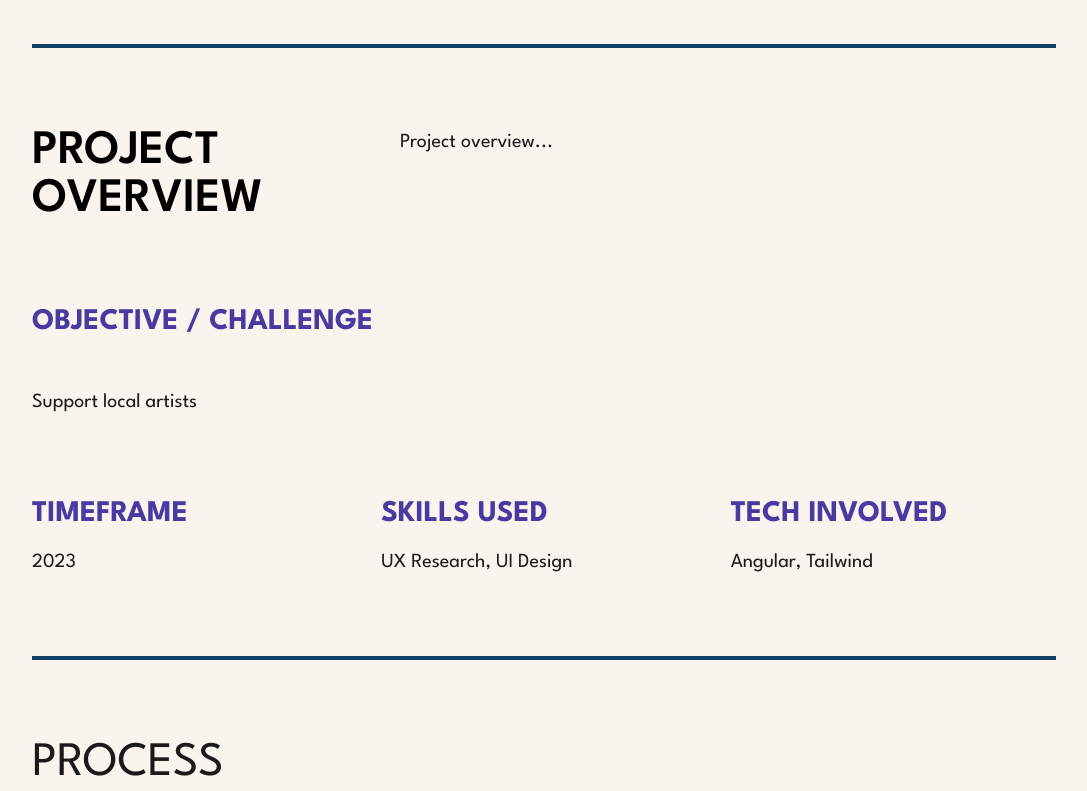
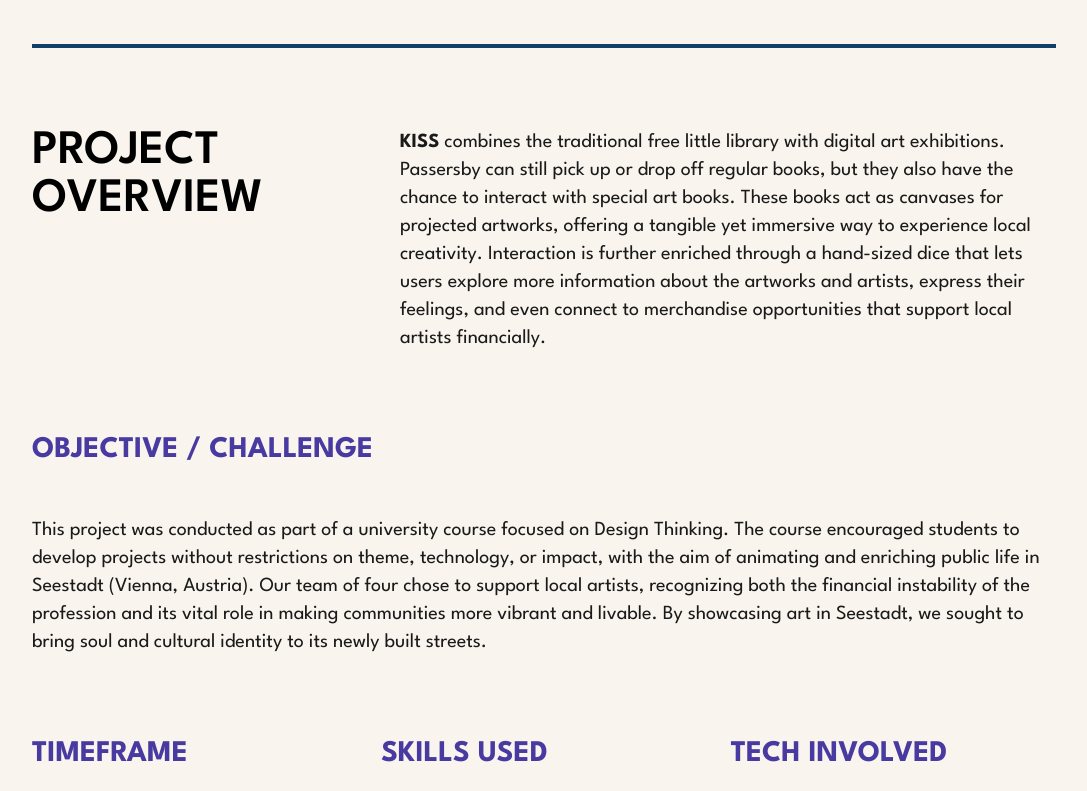
Before and after one commit to Tthide/Personal-Portfolio, an Angular app: page /project/0 in a window 1280 px wide. Shown: the part 780-1571 px from the top of the page, without its empty margins (96-1183 px from the left). Built offline with nearby package versions, Linux system fonts and the light colour scheme; a web font is replaced by a local one.

Commit message:
feat: supports html in json projects data

```diff
--- a/public/data/projects.json
+++ b/public/data/projects.json
@@ -15,11 +15,11 @@
                     "picture_url": ""
                 },
                 "project_overview": {
-                    "desc": "Project overview...",
-                    "objective": "Support local artists",
-                    "timeframe": "2023",
-                    "skills": "UX Research, UI Design",
-                    "tech": "Angular, Tailwind"
+                    "desc": "<strong>KISS</strong> combines the traditional free little library with digital art exhibitions. Passersby can still pick up or drop off regular books, but they also have the chance to interact with special art books. These books act as canvases for projected artworks, offering a tangible yet immersive way to experience local creativity. Interaction is further enriched through a hand-sized dice that lets users explore more information about the artworks and artists, express their feelings, and even connect to merchandise opportunities that support local artists financially.",
+                    "objective": "This project was conducted as part of a university course focused on Design Thinking. The course encouraged students to develop projects without restrictions on theme, technology, or impact, with the aim of animating and enriching public life in Seestadt (Vienna, Austria). Our team of four chose to support local artists, recognizing both the financial instability of the profession and its vital role in making communities more vibrant and livable. By showcasing art in Seestadt, we sought to bring soul and cultural identity to its newly built streets.",
+                    "timeframe": "8 months (2 academic semesters)",
+                    "skills": "Design Thinking, User Research, Wireframing, Prototyping, Product Business Identity, Various Design Methods",
+                    "tech": "Laser cutting machines for prototyping, painting and material finishing, SVG vector graphics, Canva for visual communication materials, graphic production for flyers and posters."
                 },
                 "process": {
                     "steps": [
--- a/public/data/template/project_template.json
+++ b/public/data/template/project_template.json
@@ -1,12 +1,10 @@
 {
-    "project": {
     "id": 1000,
     "content": {
         "info_card": {
             "title": "",
             "subtitle": "",
-                "long_desc": "",
-                "short_desc": "",
+            "desc": "",
             "key_words": [],
             "picture_url": ""
         },
@@ -43,4 +41,3 @@
         ]
     }
 }
-}
--- a/src/app/project-item/project-item.html
+++ b/src/app/project-item/project-item.html
@@ -2,8 +2,8 @@
 {<div class="flex flex-col gap-20">
     <!-- Hero -->
     <div class="flex flex-col items-center gap-14 text-center min-h-hero">
-        <h1 class="text-smooth_dark text-3xl md:text-5xl lg:text-8xl font-spartan">
-            {{ project.content.info_card.title }}
+        <h1 class="text-smooth_dark text-5xl lg:text-8xl font-spartan"
+            [innerHTML]="project.content.info_card.title">
         </h1>
         <div class="grow w-full bg-accent_blue flex items-center justify-center">
             @if (project.content.info_card.picture_url) {
@@ -29,16 +29,16 @@
         <h2 class="lg:w-80 text-dark font-semibold text-3xl md:text-4xl lg:text-5xl font-spartan">
             PROJECT OVERVIEW
         </h2>
-        <p class="flex-1 text-smooth_dark text-base sm:text-lg md:text-xl font-spartan">
-            {{ project.content.project_overview.desc }}
+        <p class="flex-1 text-smooth_dark text-base sm:text-lg md:text-xl font-spartan"
+           [innerHTML]="project.content.project_overview.desc">
         </p>
     </section>
 
     <!-- Objective -->
     <section class="flex flex-col gap-6 md:gap-12">
         <h3 class="text-accent_purple text-2xl md:text-3xl font-bold font-spartan">OBJECTIVE / CHALLENGE</h3>
-        <p class="text-smooth_dark text-base sm:text-lg md:text-xl font-spartan">
-            {{ project.content.project_overview.objective }}
+        <p class="text-smooth_dark text-base sm:text-lg md:text-xl font-spartan"
+           [innerHTML]="project.content.project_overview.objective">
         </p>
     </section>
 
@@ -46,20 +46,20 @@
     <section class="flex flex-col md:flex-row justify-between w-full gap-6">
         <div class="flex-1 flex flex-col gap-4">
             <h3 class="text-accent_purple text-2xl md:text-3xl font-bold font-spartan">TIMEFRAME</h3>
-            <p class="text-smooth_dark text-base sm:text-lg md:text-xl font-spartan">
-                {{ project.content.project_overview.timeframe }}
+            <p class="text-smooth_dark text-base sm:text-lg md:text-xl font-spartan"
+               [innerHTML]="project.content.project_overview.timeframe">
             </p>
         </div>
         <div class="flex-1 flex flex-col gap-4">
             <h3 class="text-accent_purple text-2xl md:text-3xl font-bold font-spartan">SKILLS USED</h3>
-            <p class="text-smooth_dark text-base sm:text-lg md:text-xl font-spartan">
-                {{ project.content.project_overview.skills }}
+            <p class="text-smooth_dark text-base sm:text-lg md:text-xl font-spartan"
+               [innerHTML]="project.content.project_overview.skills">
             </p>
         </div>
         <div class="flex-1 flex flex-col gap-4">
             <h3 class="text-accent_purple text-2xl md:text-3xl font-bold font-spartan">TECH INVOLVED</h3>
-            <p class="text-smooth_dark text-base sm:text-lg md:text-xl font-spartan">
-                {{ project.content.project_overview.tech }}
+            <p class="text-smooth_dark text-base sm:text-lg md:text-xl font-spartan"
+               [innerHTML]="project.content.project_overview.tech">
             </p>
         </div>
     </section>
@@ -75,8 +75,8 @@
             <h3 class="text-accent_purple text-2xl md:text-3xl font-bold font-spartan">
                 Process Step {{ idx + 1 }}
             </h3>
-            <p class="text-smooth_dark text-base sm:text-lg md:text-xl font-spartan">
-                {{ step.step_desc }}
+            <p class="text-smooth_dark text-base sm:text-lg md:text-xl font-spartan"
+               [innerHTML]="step.step_desc">
             </p>
             @if (step.desc_img_url) {
             <img [src]="step.desc_img_url" class="w-full h-auto object-cover" />
@@ -84,8 +84,8 @@
             }
         </div>
 
-        <p class="text-smooth_dark text-base sm:text-lg md:text-xl font-spartan">
-            {{ project.content.process.results }}
+        <p class="text-smooth_dark text-base sm:text-lg md:text-xl font-spartan"
+           [innerHTML]="project.content.process.results">
         </p>
     </section>
 
@@ -96,10 +96,12 @@
         <h2 class="text-smooth_dark text-3xl md:text-4xl lg:text-5xl font-spartan">VISUAL GALLERY</h2>
         <div class="flex flex-col gap-4 sm:gap-7">
             @for (item of project.content.gallery; track $index) {
-            <h3 class="text-accent_purple text-2xl md:text-3xl font-bold font-spartan">{{ item.picture.title }}</h3>
+            <h3 class="text-accent_purple text-2xl md:text-3xl font-bold font-spartan"
+                [innerHTML]="item.picture.title"></h3>
             <p class="text-smooth_dark text-base sm:text-lg md:text-xl font-spartan">
-                {{ item.picture.date }}, {{ item.picture.location }}<br />
-                {{ item.picture.desc }}
+                <span [innerHTML]="item.picture.date"></span>,
+                <span [innerHTML]="item.picture.location"></span><br />
+                <span [innerHTML]="item.picture.desc"></span>
             </p>
             @if (item.picture.url) {
             <img [src]="item.picture.url" class="w-full h-40 sm:h-48 object-cover" />
```
Lines whose indentation alone changed are shown as unchanged.
